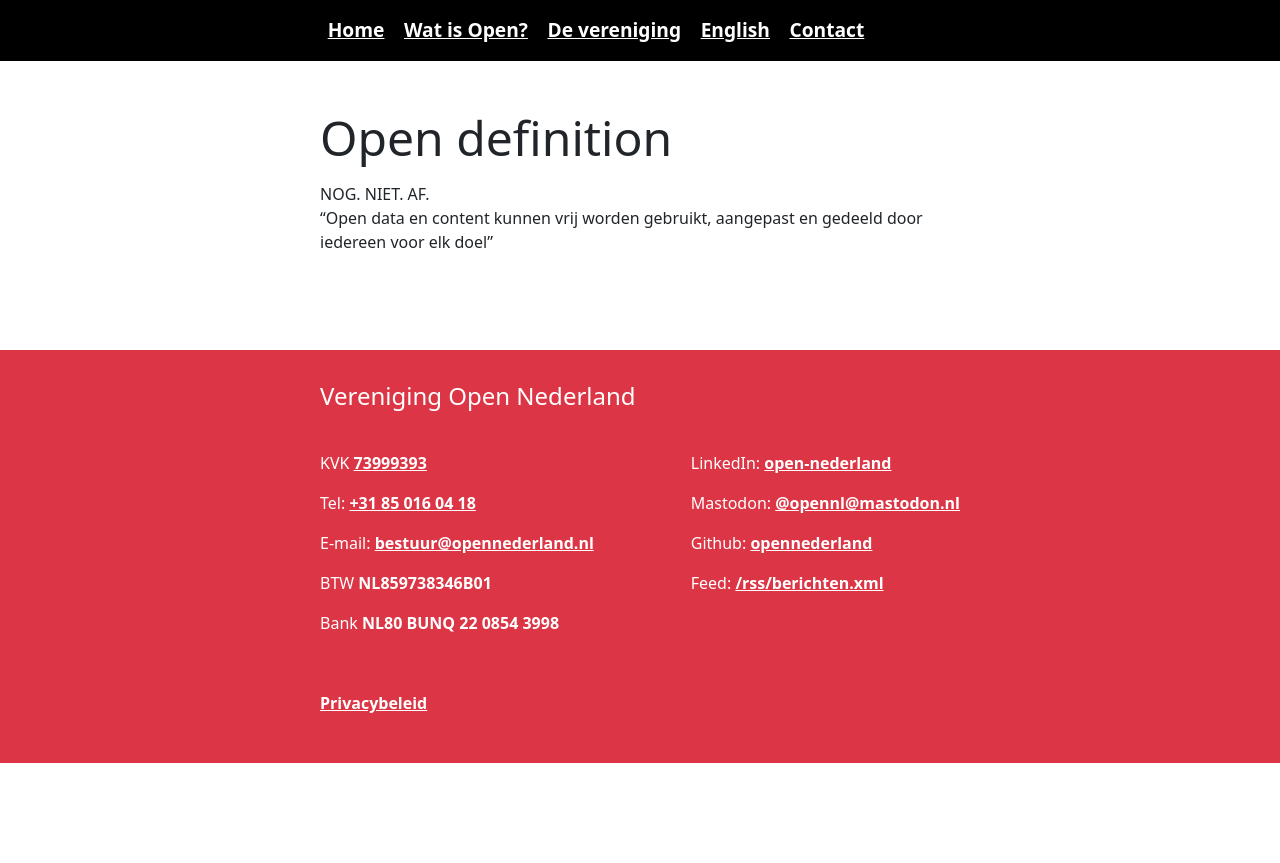
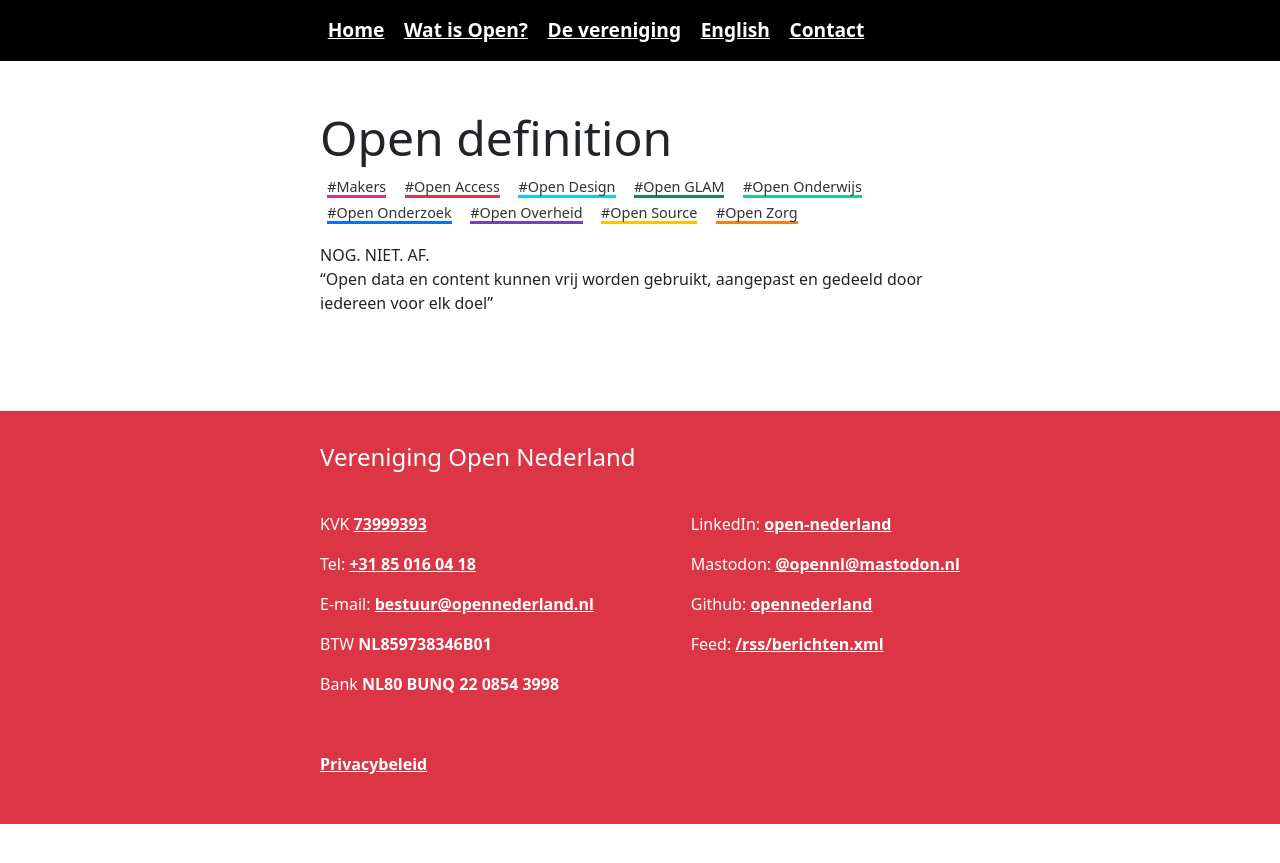
Before and after one commit to opennederland/www.opennederland.nl, a Jekyll site: the page built from _initiatives/open-definition.md, in a window 1280 px wide. Shown: the top 863 px of the page. Built offline with Jekyll 4.4.1, drawn with Linux system fonts in a browser that asks for light colours.

Commit message:
Verbeteringen tags initiatieven

```diff
--- a/_initiatives/open-definition.md
+++ b/_initiatives/open-definition.md
@@ -2,7 +2,7 @@
 title: Open definition
 website: https://opendefinition.org/
 image:
-tags: []
+tags: ["Makers", "Open Access", "Open Design", "Open GLAM", "Open Onderwijs", "Open Onderzoek", "Open Overheid", "Open Source", "Open Zorg"]
 type:
 ---
 “Open data en content kunnen vrij worden gebruikt, aangepast en gedeeld door iedereen voor elk doel”
```
Also changed, not shown: _initiatives/open_data_charter.md (+1 -1 lines).
